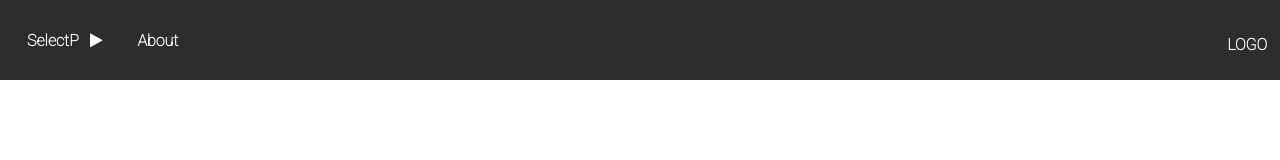
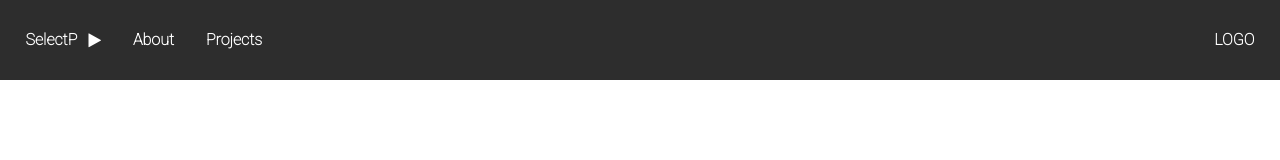
Before and after one commit to morMBen/AppleSeedsTodo_G1, a React (Create React App) app in the folder frontend/: page / in a window 1280 px wide. Shown: the top 160 px of the page. Built offline with nearby package versions, Linux system fonts and the light colour scheme.

Commit message:
NavBar basic design

```diff
--- a/frontend/src/components/navbar/Navbar.css
+++ b/frontend/src/components/navbar/Navbar.css
@@ -22,45 +22,31 @@ i {
   background-color: var(--color-dark);
   color: var(--color-light);
   position: fixed;
+  display: flex;
   font-family: 'Roboto', sans-serif;
   font-weight: 600;
   height: 5rem;
   width: 100vw;
-  display: flex;
   justify-content: space-between;
   align-items: center;
   padding: 2%;
+  line-height: 3.5rem;
 }
 
 .navbar-item {
   list-style: none;
-  flex: 2;
-  padding: 1%;
   display: flex;
   align-items: center;
   justify-content: center;
   cursor:pointer;
+  align-self: center;
 }
 
 .nav-left {
-  display: flex;
-  justify-content: flex-start;
-  gap: 2em;
-}
-
-.nav-right {
-  display: flex;
-  justify-content: flex-start;
-  width: 10%;
+    display: flex;
+    gap: 2em;
 }
 
 .logo {
-    position: absolute;
-    display: flex;
-    justify-content: center;
-    align-items: center;
-    line-height: 4rem;
-    right:0;
-    top:0;
-    flex: 3;
+    padding: 1%;
 }
--- a/frontend/src/components/navbar/Navbar.tsx
+++ b/frontend/src/components/navbar/Navbar.tsx
@@ -12,7 +12,7 @@ const Navbar = () => {
             <i className='fa fa-play'></i>
           </li>
           <li className='navbar-item'>About</li>
-          {/* <li className='navbar-item'>Projects</li> */}
+          <li className='navbar-item'>Projects</li>
         </div>
         <div className='nav-right'>
           <li className='navbar-item logo'>LOGO</li>
```
